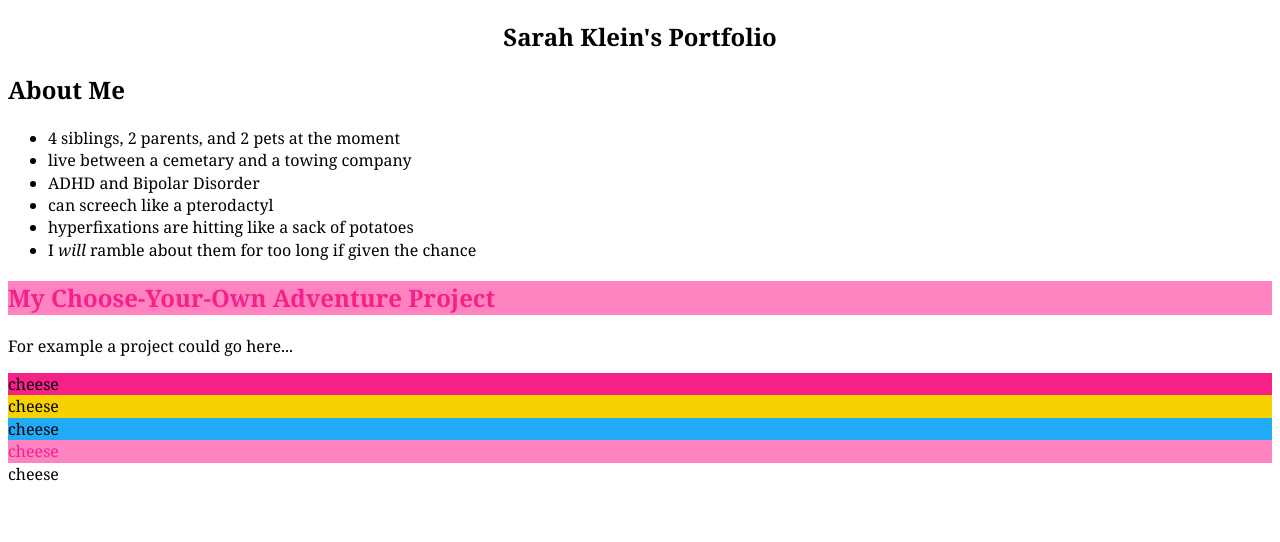
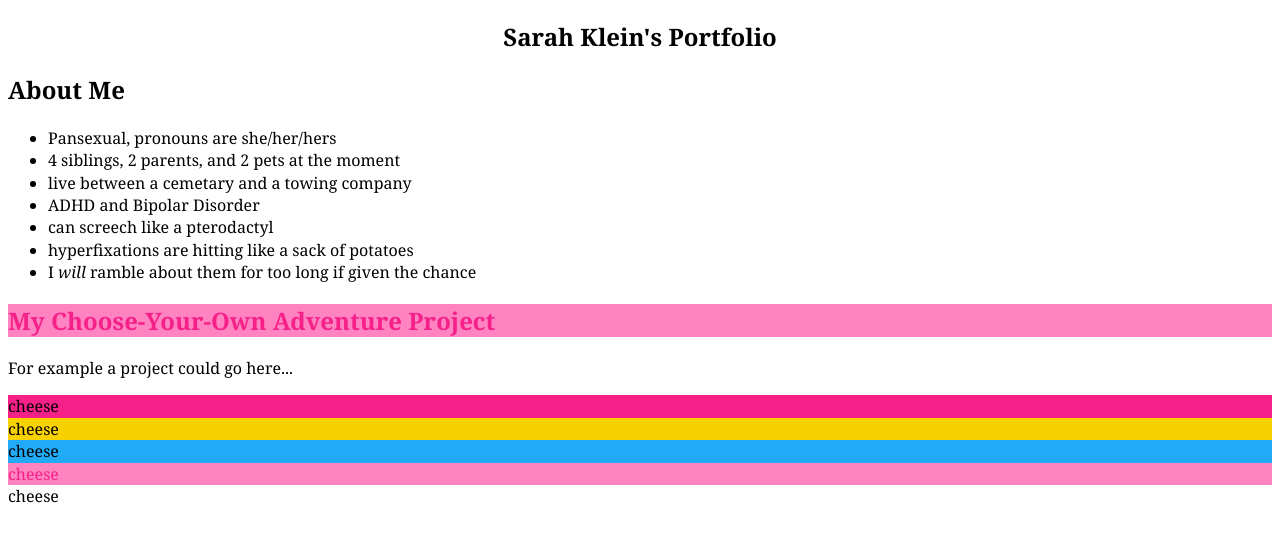
Before and after one commit to IACS-CS/web-design-portfolio-Bac0nPANcakes, a website: page public/index.html in a window 1280 px wide. Drawn offline with Linux system fonts and the light colour scheme.

Commit message:
added queerness to about me

```diff
--- a/public/index.html
+++ b/public/index.html
@@ -19,6 +19,7 @@ THAT'S WHY IT'S BEEN A STRUGGLE YOU SILLY GOOBER (affectionate)
         <h2>About Me</h2>
         <div class="about-me">
           <ul>
+<li>Pansexual, pronouns are she/her/hers </li>
 <li>4 siblings, 2 parents, and 2 pets at the moment </li>
 <li>live between a cemetary and a towing company</li>
 <li>ADHD and Bipolar Disorder</li>
```
